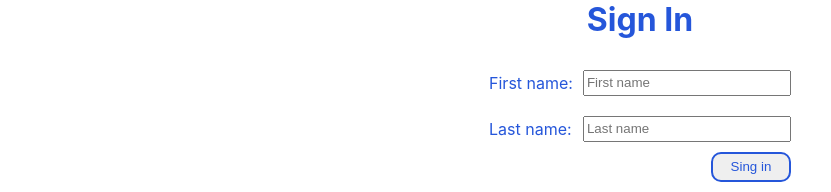
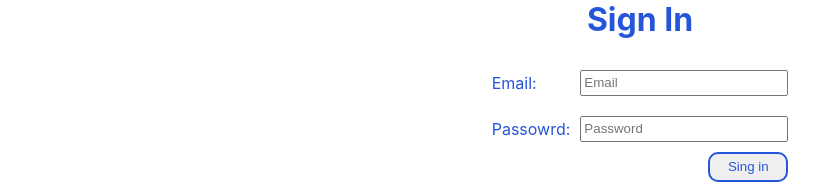
Before and after one commit to dimaka77/myDashboard, a React app in the folder client/: page /signin in a window 1280 px wide. Shown: the part 320-512 px from the top of the page, without its empty margins (0-831 px from the left). Built offline with nearby package versions, Linux system fonts and the light colour scheme.

Commit message:
modifications to sign in page

```diff
--- a/client/src/components/home/smart/Signin.jsx
+++ b/client/src/components/home/smart/Signin.jsx
@@ -20,14 +20,15 @@ const SignIn = props => {
 			<InputForm onSubmit={handleSubmit}>
 				<Title>Sign In</Title>
 				<InputField
-					fieldName="firstName"
-					labelTxt="First name:"
-					placeholder="First name"
+					fieldName="Email"
+					labelTxt="Email:"
+					placeholder="Email"
 				/>
 				<InputField
-					fieldName="lastName"
-					labelTxt="Last name:"
-					placeholder="Last name"
+					fieldName="password"
+					labelTxt="Passowrd:"
+                    placeholder="Password"
+                    type="password"
 				/>
 				<ButtonWrapper>
 					<Button type="submit">Sing in</Button>
```
